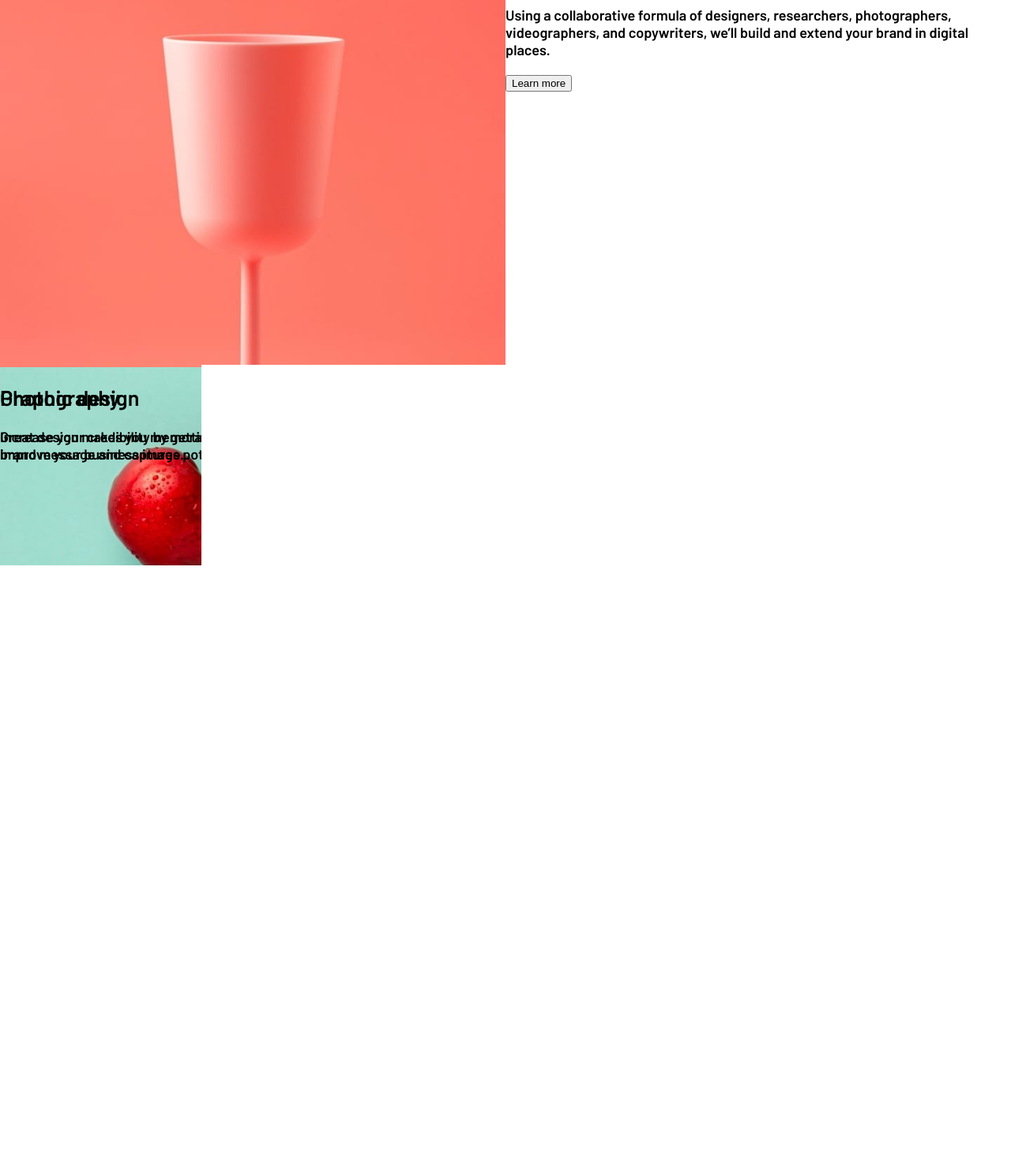
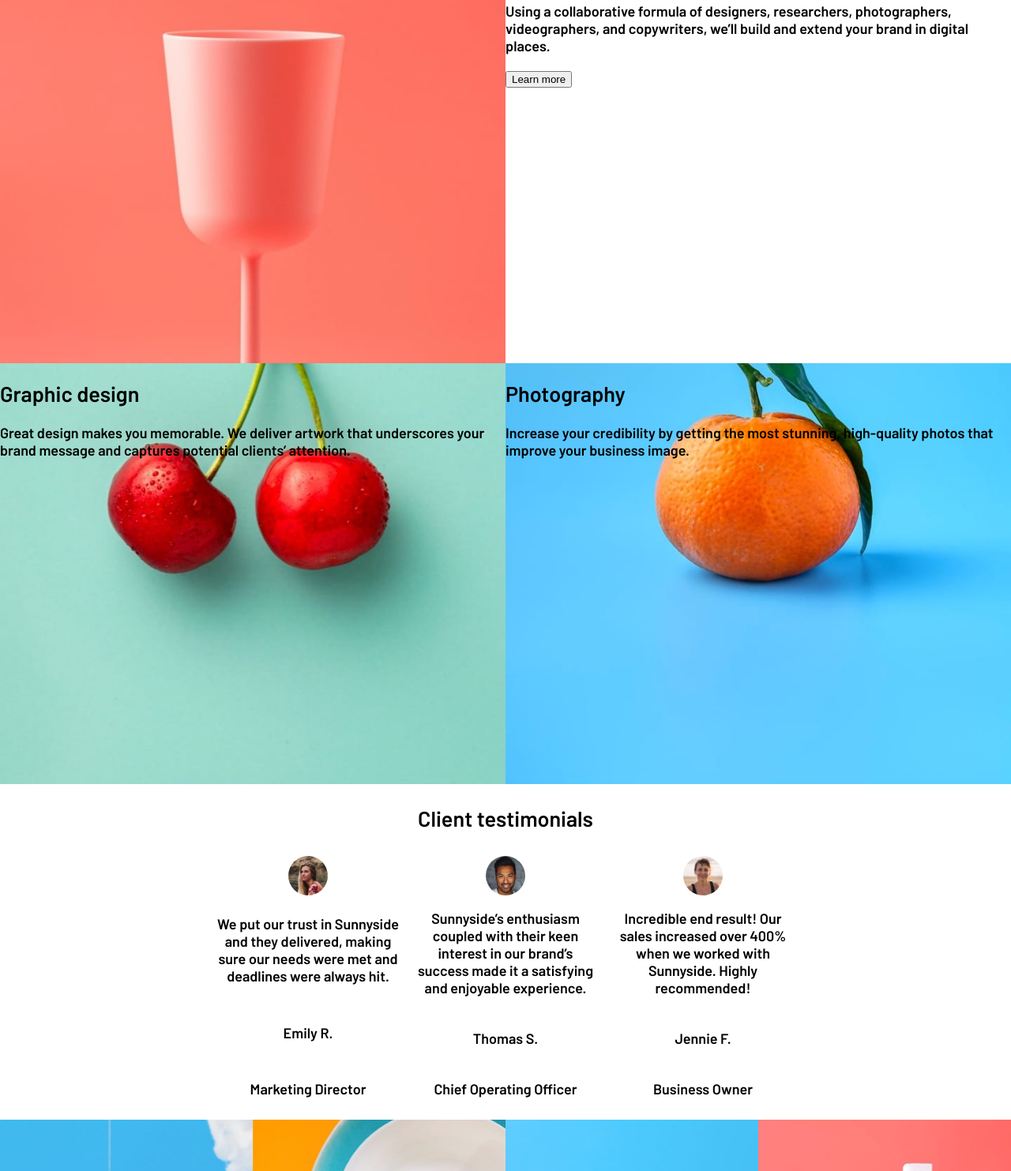
Before and after one commit to Alex-AL9/frontend-mentor-sunnyside-project, a plain HTML site: page sunnyside-agency-landing-page-main/index.html in a window 1280 px wide. Shown: the part 1317-2800 px from the top of the page at 79% size. Before the commit the page ends 2416 px from the top, so only its background shows below. Drawn offline with Linux system fonts and the light colour scheme.

Commit message:
layout done

```diff
--- a/sunnyside-agency-landing-page-main/index.html
+++ b/sunnyside-agency-landing-page-main/index.html
@@ -72,54 +72,83 @@
   </section>
 
   <section class="grid3">
-    <div>
+
+    <div class="container">
+      <div class="content">
+
         <h2>Graphic design</h2>
-      <p>Great design makes you memorable. We deliver artwork that underscores your brand message and captures potential
+        <p>Great design makes you memorable. We deliver artwork that underscores your brand message and captures
+          potential
           clients’ attention.</p>
+      </div>
 
+      <img src="images/desktop/image-graphic-design.jpg">
     </div>
-    <img src="images/desktop/image-graphic-design.jpg">
 
-    <div>
+
+    <div class="container">
+      <div class="content">
         <h2>Photography</h2>
         <p>Increase your credibility by getting the most stunning, high-quality photos that improve your business image.
         </p>
       </div>
       <img src="images/desktop/image-photography.jpg">
+    </div>
+
   </section>
 
 
   </section>
 
-  <section>
-    Client testimonials
-
-    We put our trust in Sunnyside and they delivered, making sure our needs were met and deadlines were always hit.
-    Emily R.
-    Marketing Director
-
-    Sunnyside’s enthusiasm coupled with their keen interest in our brand’s success made it a satisfying and enjoyable
-    experience.
-    Thomas S.
-    Chief Operating Officer
-
-    Incredible end result! Our sales increased over 400% when we worked with Sunnyside. Highly recommended!
-    Jennie F.
-    Business Owner
+  <section class="testimony-section">
+    <h2>Client testimonials</h2>
+    <div class="testimony-container">
+      <div class="testimony">
+        <img src="images/image-emily.jpg" alt="">
+        <p>We put our trust in Sunnyside and they delivered, making sure our needs were met and deadlines were always hit.</p>
+        <h4>Emily R.</h4>
+        <p>Marketing Director</p>
+      </div>
+      <div class="testimony">
+        <img src="images/image-thomas.jpg" alt="">
+        <p>Sunnyside’s enthusiasm coupled with their keen interest in our brand’s success made it a satisfying and enjoyable
+        experience.</p>
+        <h4>Thomas S.</h4>
+        <p>Chief Operating Officer</p>
+      </div>
+      <div class="testimony">
+        <img src="images/image-jennie.jpg" alt="">
+        <p>Incredible end result! Our sales increased over 400% when we worked with Sunnyside. Highly recommended!</p>
+        <h4>Jennie F.</h4>
+        <p>Business Owner</p>
+      </div>
+    </div>
   </section>
 
-  <section></section>
-  <section>
+  <section class="gallery">
+    <img src="images/desktop/image-gallery-milkbottles.jpg" alt="">
+    <img src="images/desktop/image-gallery-orange.jpg" alt="">
+    <img src="images/desktop/image-gallery-cone.jpg" alt="">
+    <img src="images/desktop/image-gallery-sugarcubes.jpg" alt="">
+  </section>
+  <footer>
+    <img class="logo" src="images/logo.svg" alt="">
+    <nav>
     About
     Services
     Projects
-    Contact
-
+  </nav>
+  <div class="social">
+    <img src="images/icon-facebook.svg" alt="">
+    <img src="images/icon-instagram.svg" alt="">
+    <img src="images/icon-twitter.svg" alt="">
+    <img src="images/icon-pinterest.svg" alt="">
+  </div>
     <div class="attribution">
       Challenge by <a href="https://www.frontendmentor.io?ref=challenge" target="_blank">Frontend Mentor</a>.
       Coded by <a href="#">Your Name Here</a>.
     </div>
-  </section>
+  </footer>
 </body>
 
 </html>
--- a/sunnyside-agency-landing-page-main/styles.css
+++ b/sunnyside-agency-landing-page-main/styles.css
@@ -1,25 +1,28 @@
 @import url('https://fonts.googleapis.com/css2?family=Barlow:wght@600&family=Fraunces:opsz,wght@9..144,700;9..144,900&display=swap');
-:root{
-/* colors */
-    --white:hsl(0, 0%, 100%);
-    --grayish-blue:hsl(210, 4%, 67%);
-    --moderate-cyan:hsl(168, 34%, 41%);
-    --desaturated-blue:hsl(212, 27%, 19%);
-    --desaturated-cyan:hsl(167, 40%, 24%);
+
+:root {
+    /* colors */
+    --white: hsl(0, 0%, 100%);
+    --grayish-blue: hsl(210, 4%, 67%);
+    --moderate-cyan: hsl(168, 34%, 41%);
+    --desaturated-blue: hsl(212, 27%, 19%);
+    --desaturated-cyan: hsl(167, 40%, 24%);
 
 
-     /* layout */
-     --font-size:18px;
+    /* layout */
+    --font-size: 18px;
 }
 
-*{
+* {
     box-sizing: border-box;
 }
-html,body{
+
+html,
+body {
     height: 100%;
 }
 
-body{
+body {
     margin: 0%;
     font-size: var(--font-size);
     font-family: 'Barlow', sans-serif;
@@ -27,17 +30,18 @@ body{
     flex-direction: column;
 }
 
-.header{
+.header {
     /* background-image: url("images/desktop/image-header.jpg"); */
-    height: 100%;
+    /* height: 100%; */
+    margin-bottom: -5px;
     position: relative;
 }
 
-.background{
+.background {
     width: 100%;
 }
 
-header{
+header {
     position: absolute;
     top: 0;
     left: 0;
@@ -47,13 +51,13 @@ header{
     margin: 15px;
 }
 
-.header h1{
+.header h1 {
     position: absolute;
     top: 25%;
     left: 40%;
 }
 
-nav button{
+nav button {
     color: var(--white);
     background-color: transparent;
     border: none;
@@ -63,13 +67,13 @@ nav button{
     font-size: var(--font-size);
 }
 
-nav button:focus-visible{
+nav button:focus-visible {
     border: none;
     outline: none;
 }
 
-nav button:hover{
-    background-color:var(--white);
+nav button:hover {
+    background-color: var(--white);
     color: var(--desaturated-blue);
 }
 
@@ -77,11 +81,12 @@ nav button:hover{
     display: flex;
     flex-direction: row;
     flex-wrap: wrap;
-  }
+}
 
-  .grid div, .grid img {
+.grid div,
+.grid img {
     width: 50%;
-  }
+}
 
 .grid2 {
     display: flex;
@@ -89,20 +94,86 @@ nav button:hover{
     flex-wrap: wrap-reverse;
 }
 
-.grid2 div, .grid2 img {
+.grid2 div,
+.grid2 img {
     width: 50%;
-  }
+}
 
 .grid3 {
     display: flex;
-    flex-direction: row;
-    background-image:none;
+
 }
 
-.grid3 div, .grid3 img {
+.grid3 .container {
+    position: relative;
     width: 50%;
 }
 
-.grid3 div{
+.grid3 .content {
     position: absolute;
+    width: 100%;
+    top: 0;
+    z-index: 0;
 }
+
+.grid3 .container img {
+    width: 100%;
+}
+
+.testimony-container {
+    display: flex;
+    flex-direction: row;
+    justify-content: center;
+}
+
+.testimony {
+    display: flex;
+    flex-direction: column;
+    max-width: 250px;
+    align-items: center;
+    justify-content: space-between;
+    min-height: 300px;
+    padding: 10px;
+    text-align: center;
+
+}
+
+.testimony img {
+    border-radius: 360px;
+    max-width: 50px;
+}
+
+.testimony-section h2 {
+    text-align: center;
+}
+
+.gallery {
+    display: flex;
+    flex-direction: row;
+}
+
+.gallery img {
+    width: 25%;
+}
+
+footer{
+    display: flex;
+    background-color: hsl(168, 34%, 41%);
+    min-height: 300px;
+    flex-direction: column;
+    align-items: center;
+    justify-content: center;
+}
+
+footer .logo{
+    margin-top: auto;
+}
+
+footer nav{
+    margin-top: 30px;
+    margin-bottom: 50px;
+}
+
+footer .social{
+    margin-bottom: auto;
+}
```
Lines whose indentation alone changed are shown as unchanged.
